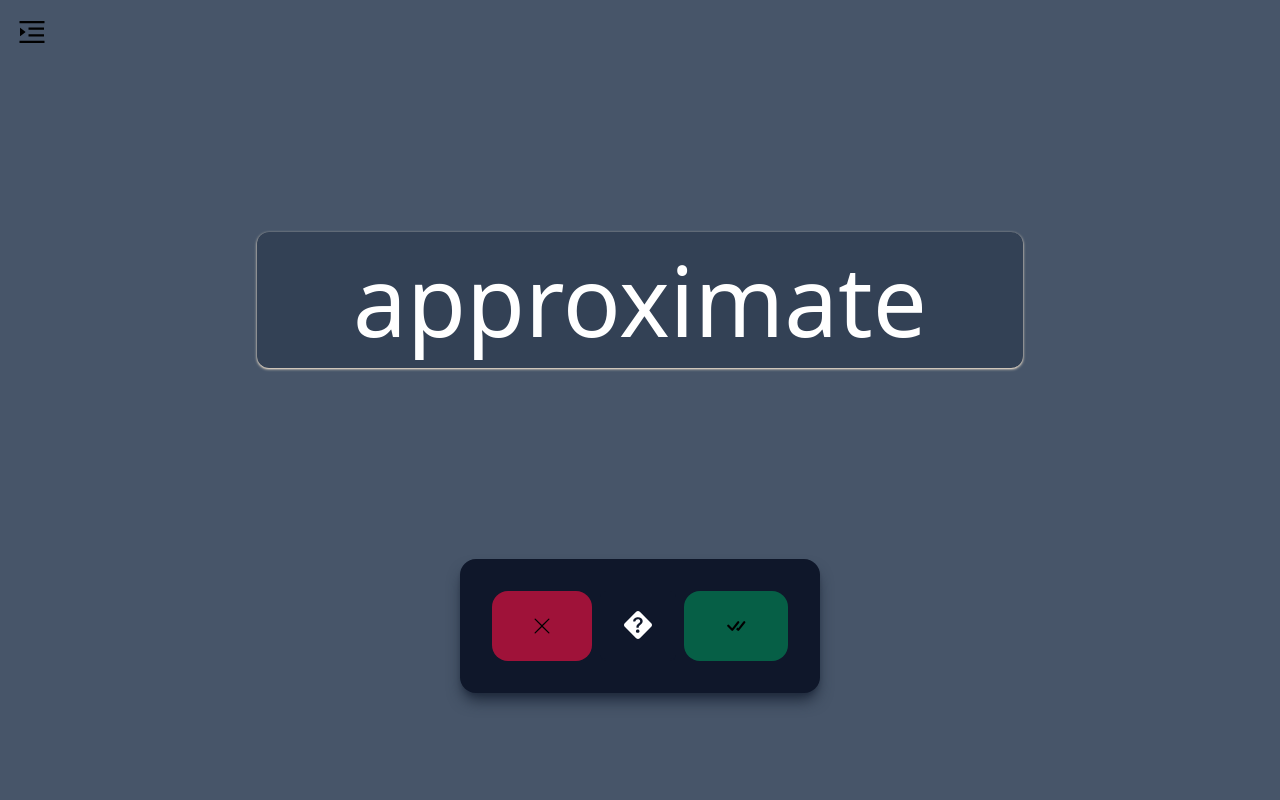
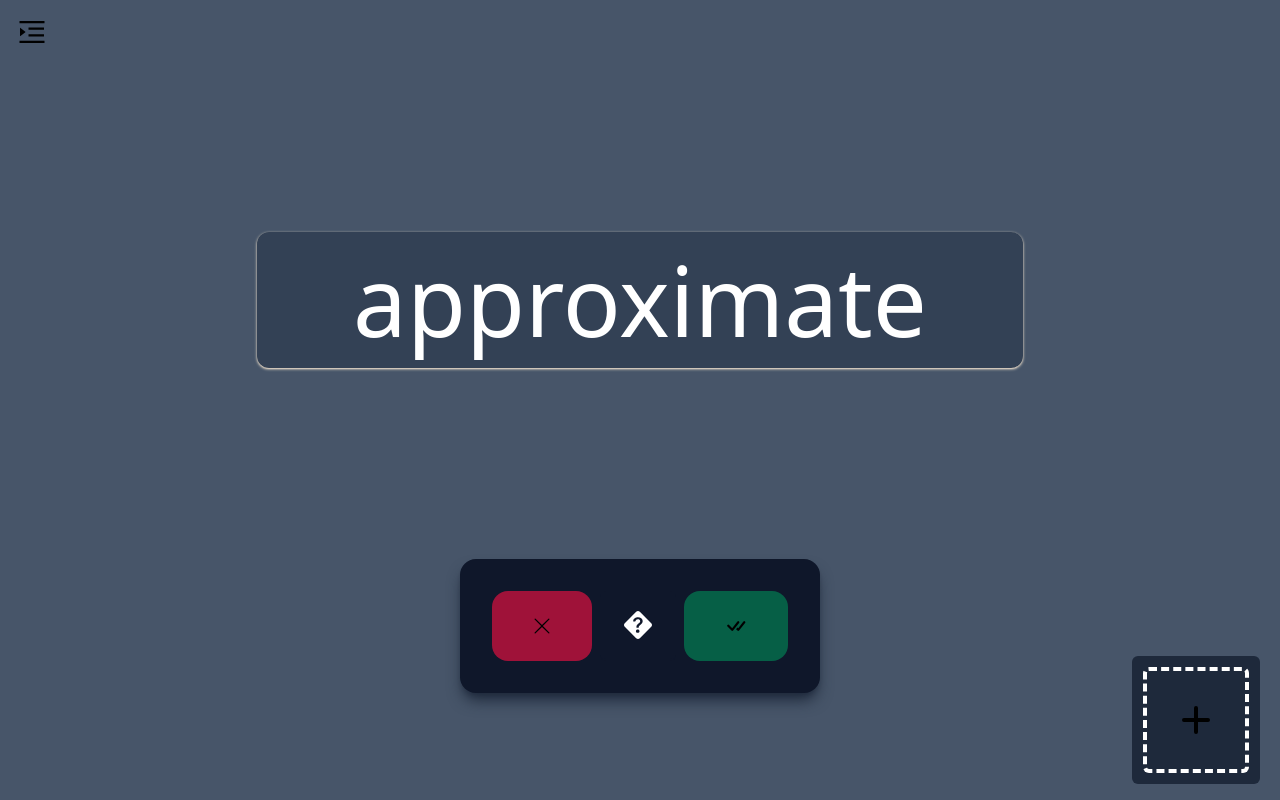
Before and after one commit to Bijan-K/NextJS-Vocabulary-Trainer, a Next.js app: page / in a window 1280 px wide. Built offline with nearby package versions, Linux system fonts and the light colour scheme.

Commit message:
addlistbutton animation

```diff
--- a/components/AddListButton.js
+++ b/components/AddListButton.js
@@ -1,3 +1,22 @@
+import { HiPlus } from 'react-icons/hi';
+import { useState } from 'react';
+
 export default function AddListButton() {
-  return <div>AddListButton</div>;
+  const [buttonSize, setButtonSize] = useState(40);
+
+  const hoverEffect = () => {
+    buttonSize == 40 ? setButtonSize(48) : setButtonSize(40);
+  };
+
+  return (
+    <div className="fixed bottom-4 right-5 w-32 h-32 rounded-md bg-slate-800 grid grid-cols-1 place-items-center">
+      <button
+        onMouseLeave={hoverEffect}
+        onMouseEnter={hoverEffect}
+        className="w-5/6 h-5/6 border-4 border-white border-dashed rounded-md grid grid-cols-1 place-items-center"
+      >
+        <HiPlus size={buttonSize} />
+      </button>
+    </div>
+  );
 }
--- a/pages/index.js
+++ b/pages/index.js
@@ -1,12 +1,11 @@
 import Layout from '@/components/Layout';
 import MainDisplay from '@/components/MainDisplay';
-import ResetButton from '@/components/ResetButton';
-import MenuButton from '@/components/MenuButton';
 import ListContainer from '@/components/MenuContainer/ListContainer';
 import MainButtonsContainer from '@/components/MainButtonsContainer';
 import WordsContext from '@/context/WordsContext';
 import TopButtonsContainer from '@/components/TopButtonsContainer';
 import { useContext } from 'react';
+import AddListButton from '@/components/AddListButton';
 
 export default function Home() {
   const { showList } = useContext(WordsContext);
@@ -17,6 +16,7 @@ export default function Home() {
       <TopButtonsContainer />
       <MainDisplay />
       <MainButtonsContainer />
+      <AddListButton />
     </Layout>
   );
 }
```
